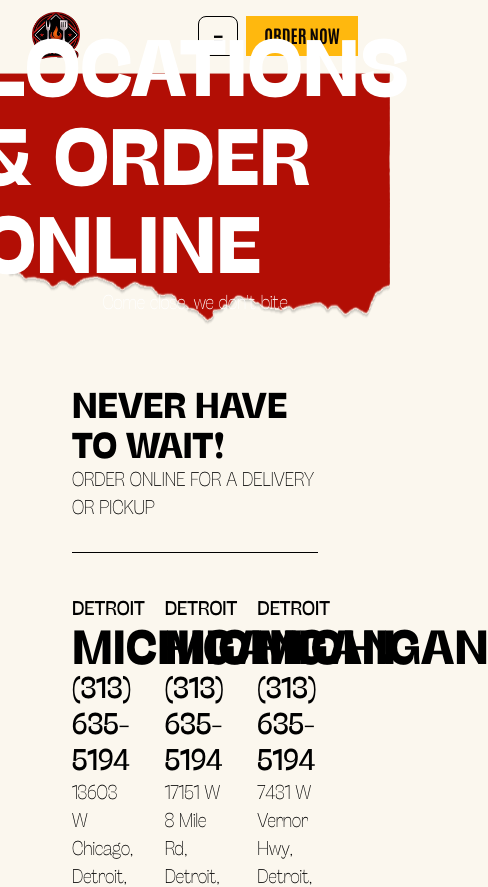
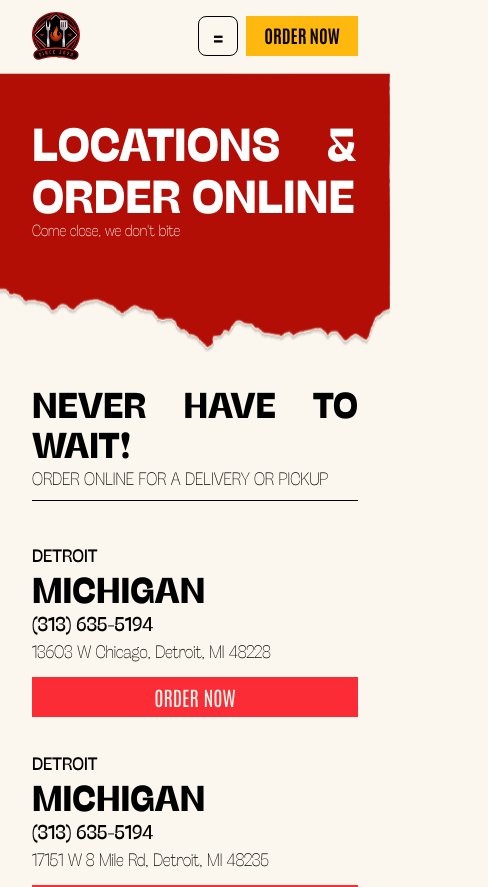
Before and after one commit to amxr21/blazin-grill, a React (Vite) app in the folder frontend/: page /locations in a window 390 px wide. Shown: the top 887 px of the page, 488 px wide, since content can reach past the window. Built offline with nearby package versions, Linux system fonts and the light colour scheme.

Commit message:
update locations page mobile view

```diff
--- a/frontend/src/components/Location.jsx
+++ b/frontend/src/components/Location.jsx
@@ -4,17 +4,17 @@ const Location = ({state, city, address, phoneNumber}) => {
     return (
         <div className="location font-[Stinger] flex flex-col gap-y-3">
             <div>
-                <h6 className="text-xl uppercase">{city}</h6>
-                <h4 className="uppercase text-5xl font-bold">{state}</h4>
-                <h5 className="uppercase text-3xl font-normal">{phoneNumber}</h5>
-                <p className="text-xl font-extralight">{address}</p>
+                <h6 className="text-lg lg:text-xl uppercase">{city}</h6>
+                <h4 className="uppercase text-4xl lg:text-5xl font-bold">{state}</h4>
+                <h5 className="uppercase text-xl lg:text-3xl font-normal">{phoneNumber}</h5>
+                <p className="text-lg lg:text-xl font-extralight">{address}</p>
             </div>
 
             <ActionButton
                 key={'Order now'}
                 text={'Order now'}
-                containerClasses={"bg-red-500 w-40 text-center flex justify-center items-center py-5 "}
-                buttonClasses={"uppercase text-2xl text-[#FBF7EE] font-[Antonio]"}
+                containerClasses={"bg-red-500 w-full lg:w-40 text-center flex justify-center items-center py-1.5 lg:py-5"}
+                buttonClasses={"uppercase text-xl lg:text-2xl text-[#FBF7EE] font-[Antonio]"}
                 link={'#'}
 
                 handleClick={() => {console.log('====================================');
--- a/frontend/src/components/LocationsHeader.jsx
+++ b/frontend/src/components/LocationsHeader.jsx
@@ -1,8 +1,8 @@
 const LocationsHeader = () => {
     return (
-        <div className="uppercase pb-8 border-b">
+        <div className="uppercase pb-2 lg:pb-8 border-b text-justify">
             <h4 className="font-bold text-4xl">Never have to wait!</h4>
-            <p className="font-extralight text-xl">Order online for a delivery or pickup</p>
+            <p className="font-extralight text-lg lg:text-xl">Order online for a delivery or pickup</p>
         </div>
     )
 }
--- a/frontend/src/components/TopBanner.jsx
+++ b/frontend/src/components/TopBanner.jsx
@@ -1,14 +1,18 @@
 import ShatteredPapaer from "../assets/images/shattered-paper.png"
 
-const TopBanner = ({header, subheader}) => {
+const TopBanner = ({Key, header, subheader}) => {
+
+    console.log(Key);
+
+
     return (
         <div className="top-banner relative -mb-10">
 
-            <img src={ShatteredPapaer} alt="" className="w-full h-72 lg:h-96" />
+            <img src={ShatteredPapaer} alt="" className="w-full h-80 lg:h-96" />
 
-            <div className="absolute text-white top-0 left-0 px-8 w-full h-8/12 lg:h-9/12 flex flex-col items-center justify-center">
-                <h2 className="header text-[5rem] lg:text-[5.5rem] font-bold uppercase">{header}</h2>
-                <p className="sub-header text-xl lg:text-2xl font-extralight">{subheader}</p>
+            <div className="absolute text-white top-0 left-0 px-8 w-full h-8/12 lg:h-9/12 flex flex-col lg:items-center justify-center">
+                <h2 className={`header ${(Key == 'Locations' || Key == 'Who are we?')  ? 'text-[2.9rem] text-justify' : 'text-[5rem]'} lg:text-[5.5rem] font-bold uppercase`}>{header}</h2>
+                <p className="sub-header text-[1rem] lg:text-2xl font-extralight text-justify">{subheader}</p>
 
             </div>
         </div>
--- a/frontend/src/pages/Locations.jsx
+++ b/frontend/src/pages/Locations.jsx
@@ -6,15 +6,15 @@ const Locations = () => {
     return (
         <>
             <TopBanner
-                key={'Locations'}
+                Key='Locations'
                 header='Locations & order online'
                 subheader="Come close, we don't bite"
             />
 
-            <div className="px-18 py-16 mb-56 flex flex-col gap-y-10">
+            <div className="px-8 lg:px-16 py-8 lg:py-16 mb-56 flex flex-col gap-y-10">
                 <LocationsHeader />
 
-                <div className="grid grid-cols-3 gap-8">
+                <div className="grid lg:grid-cols-3 gap-8">
 
                 {
                     locations.map((location) => {
--- a/frontend/src/pages/Us.jsx
+++ b/frontend/src/pages/Us.jsx
@@ -5,7 +5,7 @@ const Us = () => {
     return (
         <>
             <TopBanner
-                key={'Who are we?'}
+                Key= 'Who are we?'
                 header='Who are we?'
                 subheader='From Our Kitchen to Your Neighborhood: Sharing Flavors, Building Memories'
                 />
```
